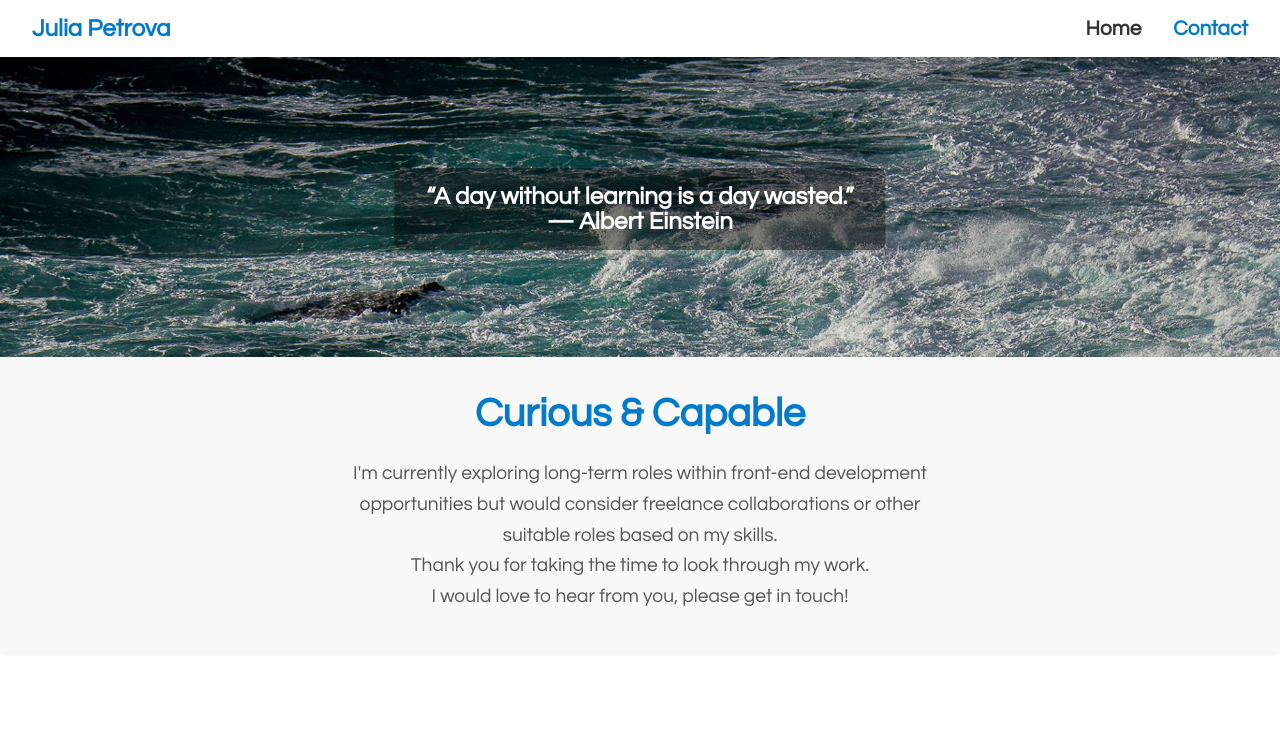
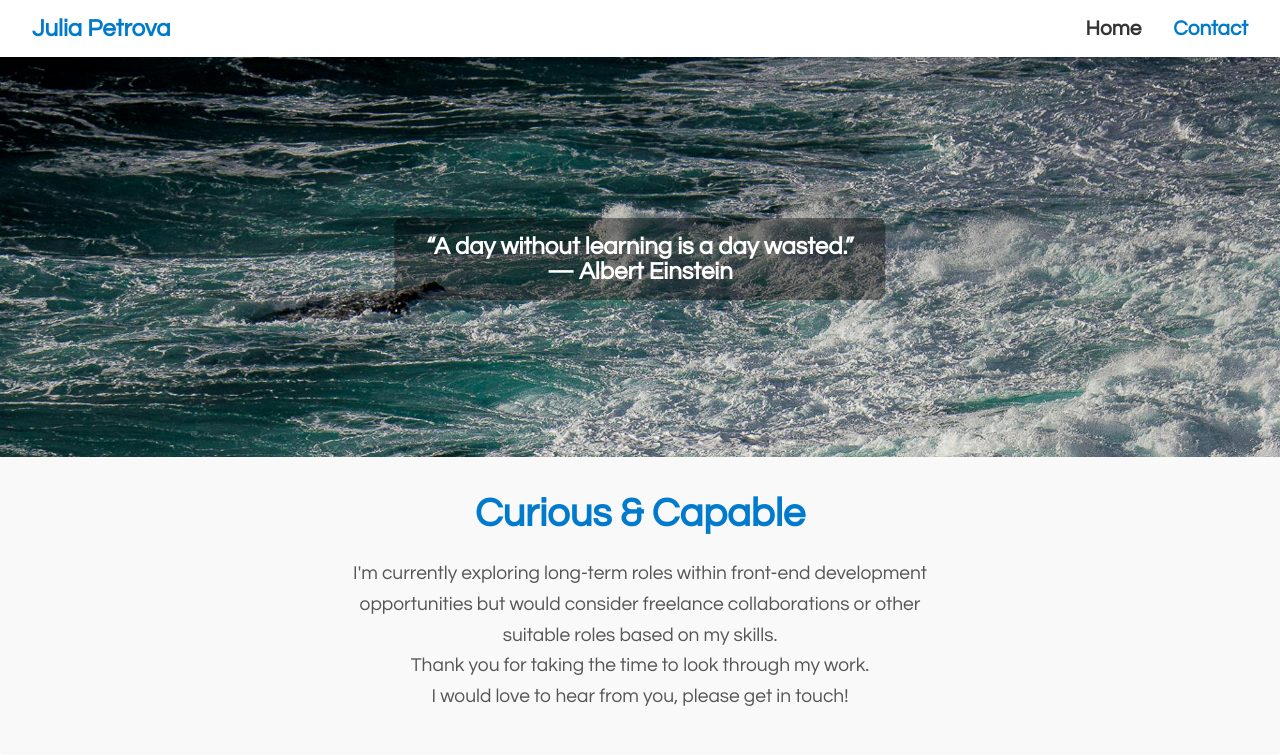
Before and after one commit to julitska/portfolio-jfed, a React (Create React App) app: page /contact in a window 1280 px wide. Shown: the top 755 px of the page. Built offline with nearby package versions, Linux system fonts and the light colour scheme.

Commit message:
updated the height of hero in contact section

```diff
--- a/src/Contact.css
+++ b/src/Contact.css
@@ -12,7 +12,6 @@
 
 .hero-image {
   width: 100%;
-  height: auto;
   object-fit: cover;
   object-position: top;
 }
@@ -48,7 +47,7 @@
 /* === Hero Image === */
 .contact-hero .hero-image {
   width: 100%;
-  max-height: 300px;
+  max-height: 400px;
   object-fit: cover;
   object-position: top;
   margin: 0;
@@ -98,7 +97,7 @@
   transform: scale(1.2);
 }
 
-/* === Mobile View === */
+/* === Mobile View: max-width 599px === */
 @media (max-width: 599px) {
   .hero-text {
     font-size: 1.2rem;
@@ -127,6 +126,7 @@
   }
 }
 
+/* === Mobile View: max-width 499px === */
 @media (max-width: 499px) {
   .hero-text {
     font-size: 1rem;
```
